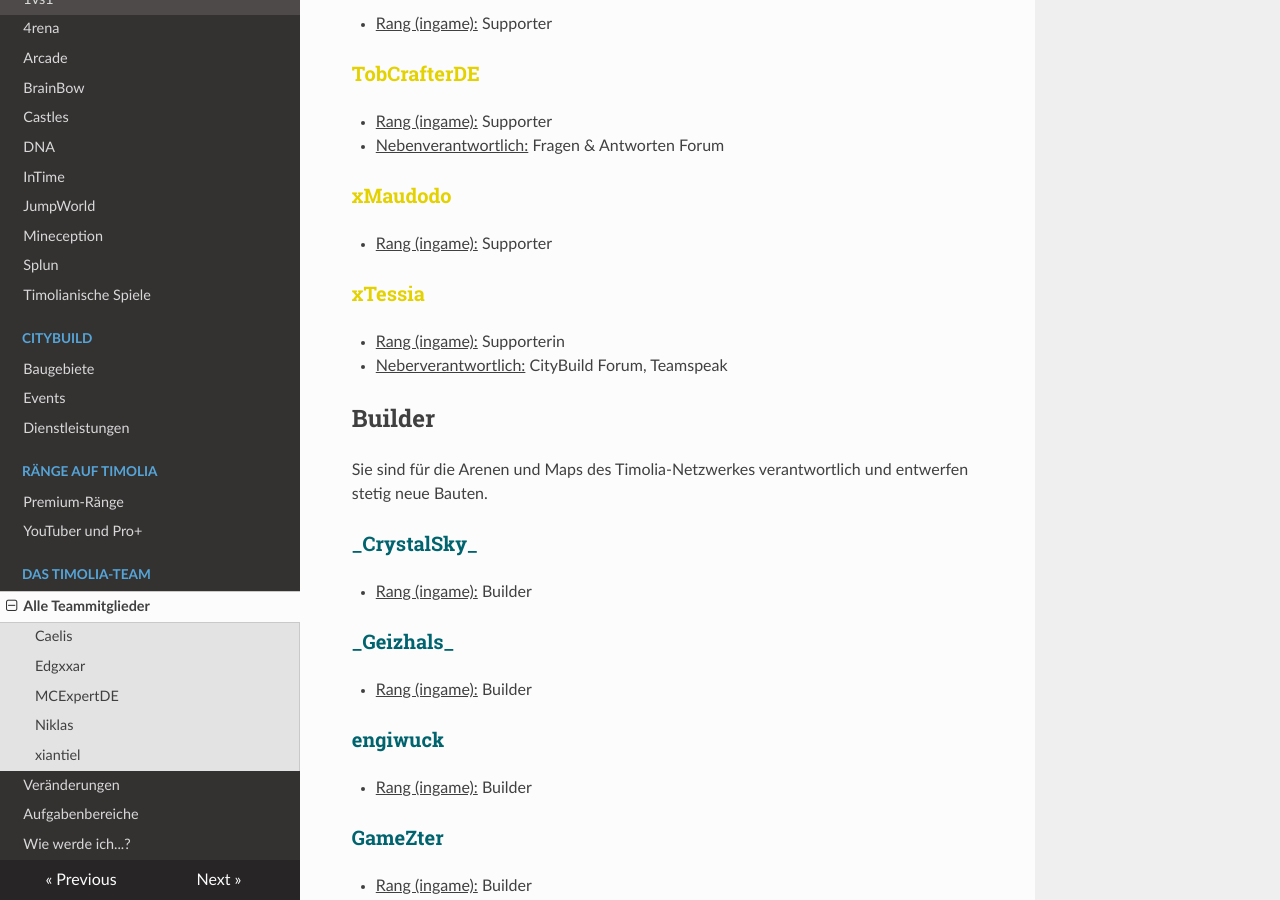
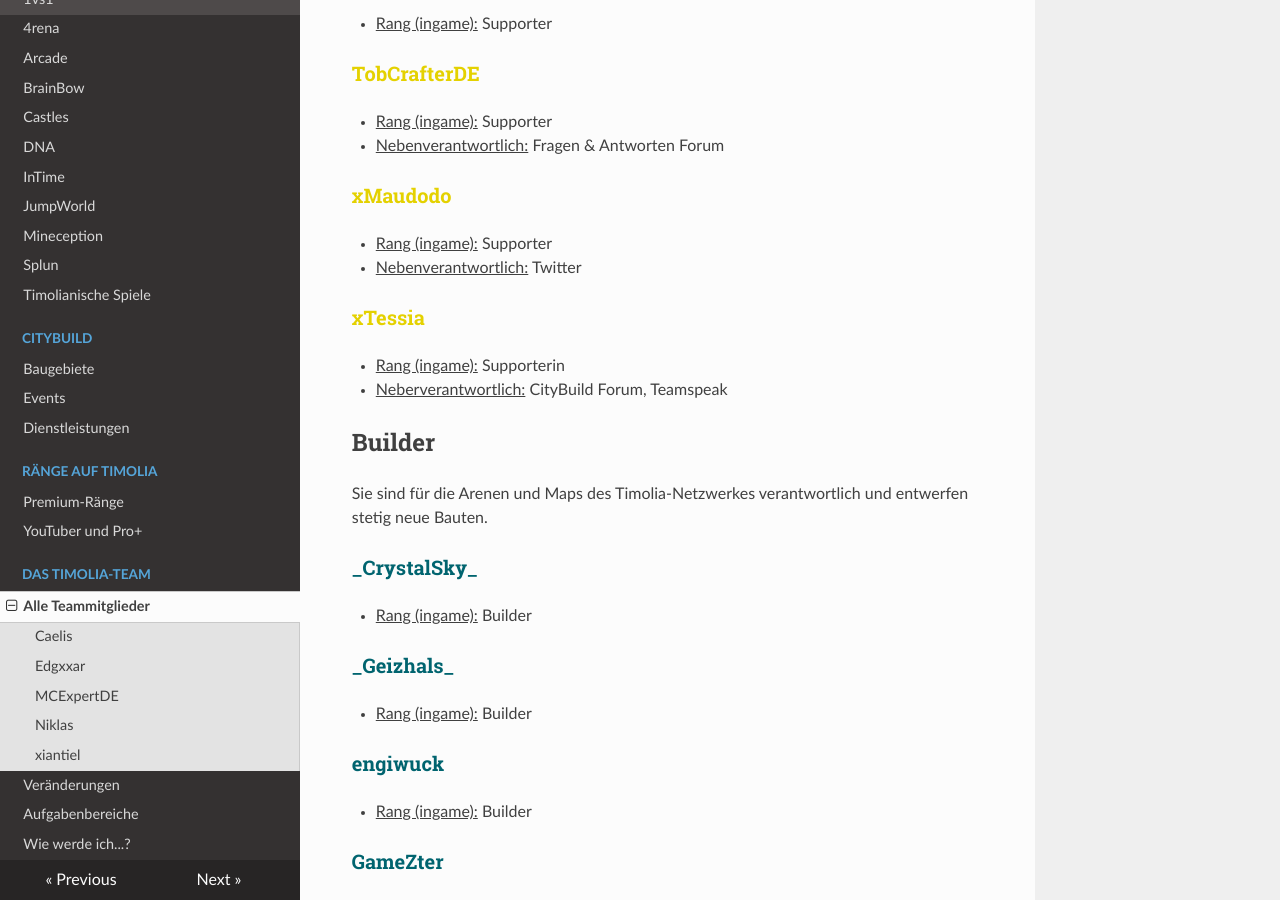
Before and after one commit to TimoliaDE/HowTo, an MkDocs documentation site: the page built from docs/team/members.md, in a window 1280 px wide and 900 px high, scrolled down 6667 px. Built offline with MkDocs 1.6.1, drawn with Linux system fonts in a browser that asks for light colours; nearby versions of some CDN libraries; old or Windows-style settings are respelled for this version of MkDocs.

Commit message:
Update members.md

```diff
--- a/docs/team/members.md
+++ b/docs/team/members.md
@@ -214,6 +214,7 @@ Sie stehen für alle grundlegenden Fragen und Reports zur Verfügung und sind di
 
 ### <strong><span style="color:#E4D100">xMaudodo</span></strong>
 - <u>Rang (ingame):</u> Supporter
+- <u>Nebenverantwortlich:</u> Twitter
 
 ###<strong><span style="color:#E4D100">xTessia</span></strong>
 - <u>Rang (ingame):</u> Supporterin
```
